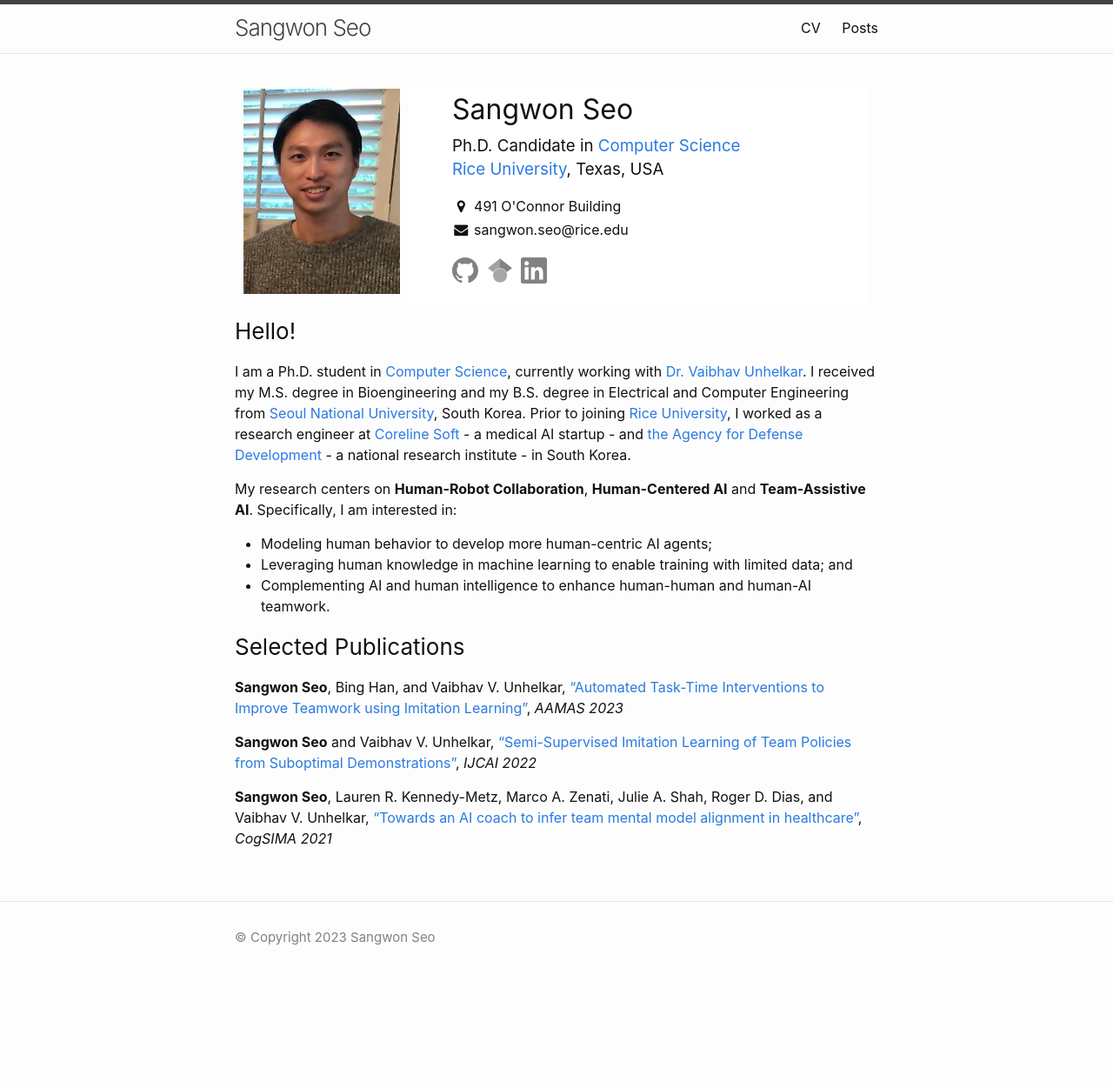
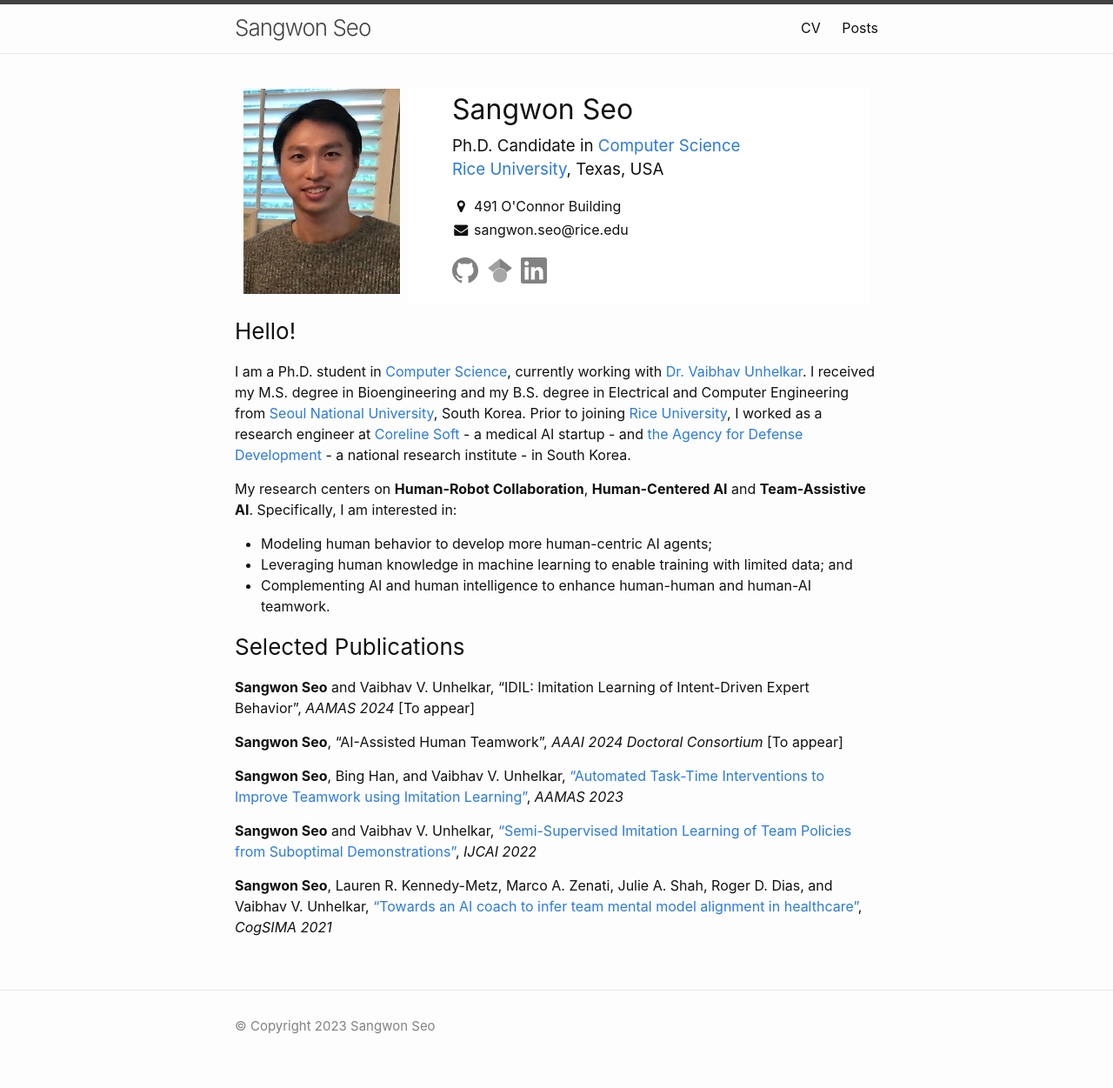
Before and after one commit to sangwon-seo/sangwon-seo.github.io, a Jekyll site: the page built from _pages/about.md, in a window 1280 px wide. Shown: the whole page at 87% size. Built offline with Jekyll 4.4.1, drawn with Linux system fonts in a browser that asks for light colours; before the commit the page ends 1149 px from its top, so only the background shows below that.

Commit message:
Update about.md

```diff
--- a/_pages/about.md
+++ b/_pages/about.md
@@ -13,6 +13,14 @@ Specifically, I am interested in:
 - Complementing AI and human intelligence to enhance human-human and human-AI teamwork.
 
 ### Selected Publications
+**Sangwon Seo** and Vaibhav V. Unhelkar,
+"IDIL: Imitation Learning of Intent-Driven Expert Behavior",
+*AAMAS 2024* [To appear]
+
+**Sangwon Seo**,
+"AI-Assisted Human Teamwork",
+*AAAI 2024 Doctoral Consortium* [To appear]
+
 **Sangwon Seo**, Bing Han, and Vaibhav V. Unhelkar,
 ["Automated Task-Time Interventions to Improve Teamwork using Imitation Learning"](https://arxiv.org/abs/2303.00413),
 *AAMAS 2023*
```
